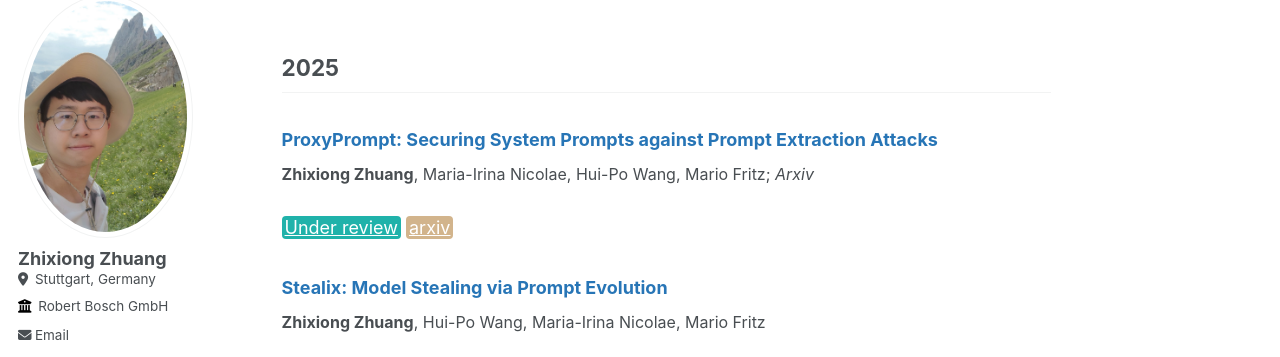
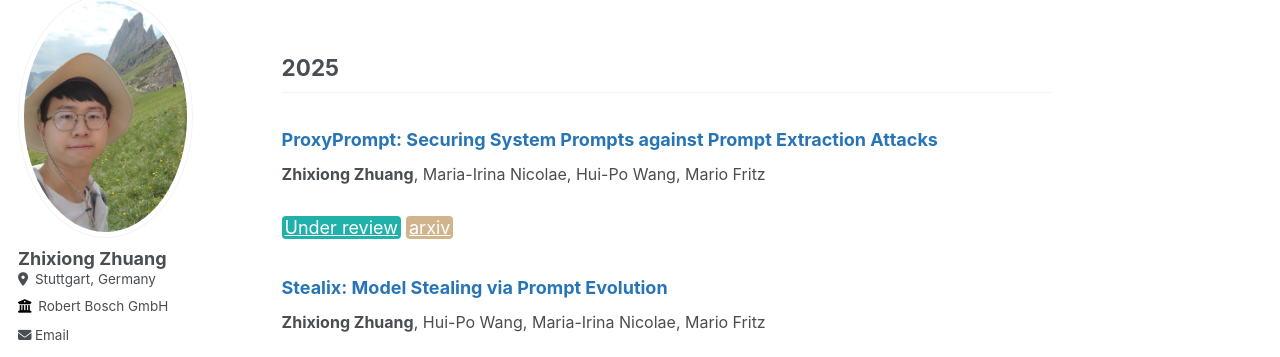
Before and after one commit to zhixiongzh/zhixiongzh.github.io, a Jekyll site: the page built from _pages/publications.md, in a window 1280 px wide and 1301 px high. Shown: the part 111-468 px from the top of the window. Built offline with Jekyll 4.4.1, drawn with Linux system fonts in a browser that asks for light colours.

Commit message:
Update publications.md

```diff
--- a/_pages/publications.md
+++ b/_pages/publications.md
@@ -34,8 +34,7 @@ a { TEXT-DECORATION:none }
 <h2 id='2025'>2025</h2>
 
 ### <span style="color:rgb(39, 117, 182)">ProxyPrompt: Securing System Prompts against Prompt Extraction Attacks</span>
-<font size="3"><b>Zhixiong Zhuang</b>, Maria-Irina Nicolae, Hui-Po Wang, Mario Fritz;
-<i>Arxiv</i></font><br>
+<font size="3"><b>Zhixiong Zhuang</b>, Maria-Irina Nicolae, Hui-Po Wang, Mario Fritz</font><br>
 <a href="https://arxiv.org/abs/2505.11459" class="btn--paper" target="_blank">Under review</a>
 <a href="https://arxiv.org/abs/2505.11459" class="btn--arxiv" target="_blank">arxiv</a>
 
```
